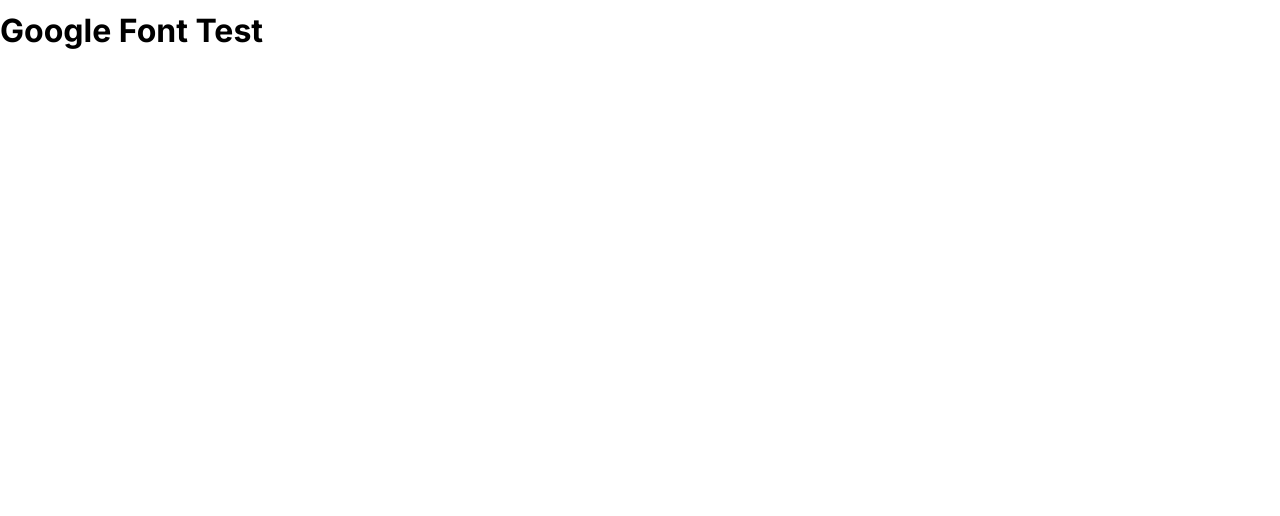
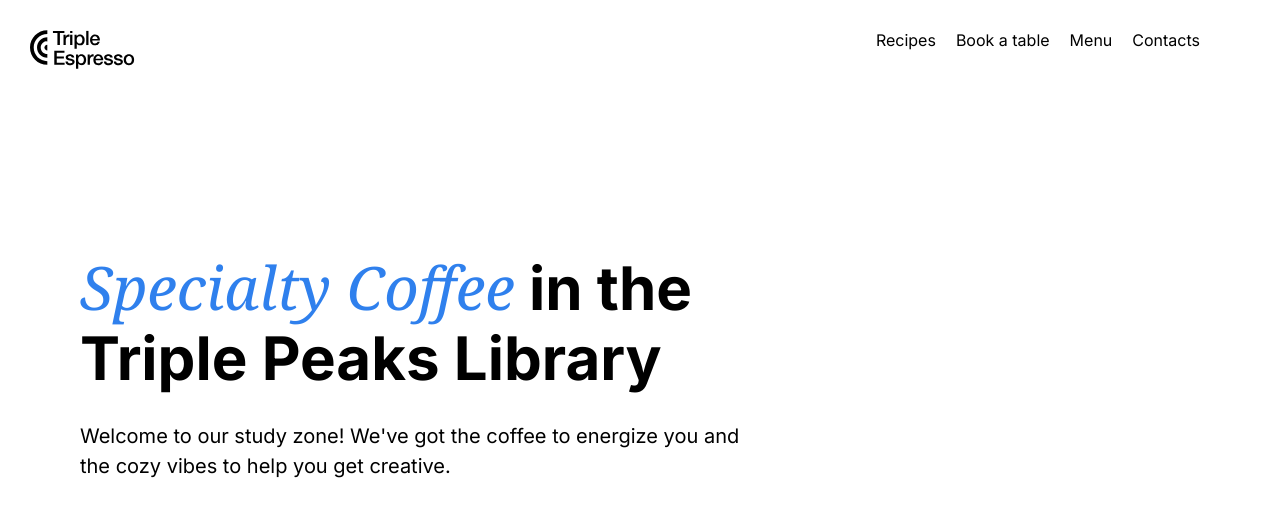
Before and after one commit to Dia-Cer0/se_project_coffeeshop, a plain HTML site: page index.html in a window 1280 px wide. Drawn offline with Linux system fonts and the light colour scheme.

Commit message:
completed up to 26:12 in the project 2 stage 2 webinar video

```diff
--- a/index.html
+++ b/index.html
@@ -34,7 +34,29 @@
   </head>
   <body>
     <div class="page">
-      <header class="header"><h1>Google Font Test</h1></header>
+      <header class="header">
+        <nav class="nav">
+          <img
+            src="./images/logo_coffeeshop_dark.svg"
+            alt="dark coffee shop logo"
+            class="nav__logo"
+          />
+          <ul class="nav__links">
+            <li><a href="" class="nav__link">Recipes</a></li>
+            <li><a href="" class="nav__link">Book a table</a></li>
+            <li><a href="" class="nav__link">Menu</a></li>
+            <li><a href="" class="nav__link">Contacts</a></li>
+          </ul>
+        </nav>
+        <h1 class="header__title">
+          <span class="header__span-accent">Specialty Coffee</span> in the
+          Triple Peaks Library
+        </h1>
+        <p class="header__descripton">
+          Welcome to our study zone! We've got the coffee to energize you and
+          the cozy vibes to help you get creative.
+        </p>
+      </header>
       <main class="content">
         <section class="recipes">
           <!--EMBED TESTS
--- a/pages/index.css
+++ b/pages/index.css
@@ -1,15 +1,55 @@
-.page{
-  margin-top:0;
-  margin-bottom:0;
-  margin-right:auto;
-  margin-left:auto;
-  max-width:1600px;
-  min-width:1100px;
-  font-family: 'Inter',arial,Helvetica,sans-serif;
-  font-size:16px;
-  line-height:20px;
+.page {
+  margin: 0 auto;
+  max-width: 1600px;
+  min-width: 1100px;
+  font-family: "Inter", arial, Helvetica, sans-serif;
+  font-size: 16px;
+  line-height: 20px;
 }
-
+.header {
+  padding: 30px 80px 40px;
+}
+.nav {
+  display: flex;
+  flex-direction: row;
+  justify-content: space-between;
+}
+.nav__logo {
+  position: relative;
+  left: -50px;
+  width: 105px;
+  height: 39px;
+}
+.nav__links {
+  margin: 0;
+  padding: 0;
+  display: flex;
+  flex-direction: row;
+  gap: 20px;
+  list-style-type: none;
+}
+.nav__link {
+  color: #000;
+  text-decoration: none;
+}
+.header__span-accent {
+  font-family: "Noto Serif", sans-serif;
+  font-style: italic;
+  font-weight: normal;
+  color: #2f80ed;
+}
+.header__title {
+  margin: 183px 0 0;
+  max-width: 729px;
+  font-size: 60px;
+  line-height: 70px;
+}
+.header__descripton {
+  margin: 28px 0 0;
+  max-width: 683px;
+  font-size: 20px;
+  line-height: 30px;
+}
 /*
 .test-block{
   margin:0;
@@ -23,33 +63,30 @@
 }
 */
 
-.media{
-
-  width:720px;
-  max-width:100%;
+.media {
+  width: 720px;
+  max-width: 100%;
 }
-.media:hover{
-  cursor:help;
-  transform:skew(5deg,5deg) translate(15px,15px);
+.media:hover {
+  cursor: help;
+  transform: skew(5deg, 5deg) translate(15px, 15px);
 }
 /*iframe container to prevent iframe from breaking on screen size changes*/
-.video{
-  position:relative;
-  overflow:hidden;
-  width:100%;
-  padding-top:56.25%; /*16:9 Aspect Ratio (divide 9 by 16 = 0.5625) */
+.video {
+  position: relative;
+  overflow: hidden;
+  width: 100%;
+  padding-top: 56.25%; /*16:9 Aspect Ratio (divide 9 by 16 = 0.5625) */
 }
-.video__iframe{
-  margin:0;
-  padding:0;
-  position:absolute;
-  top:0;
-  left:0;
-  bottom:0;
-  right:0;
-  width:100%;
-  height:100%;
-  border:none;
-
-
+.video__iframe {
+  margin: 0;
+  padding: 0;
+  position: absolute;
+  top: 0;
+  left: 0;
+  bottom: 0;
+  right: 0;
+  width: 100%;
+  height: 100%;
+  border: none;
 }
```
